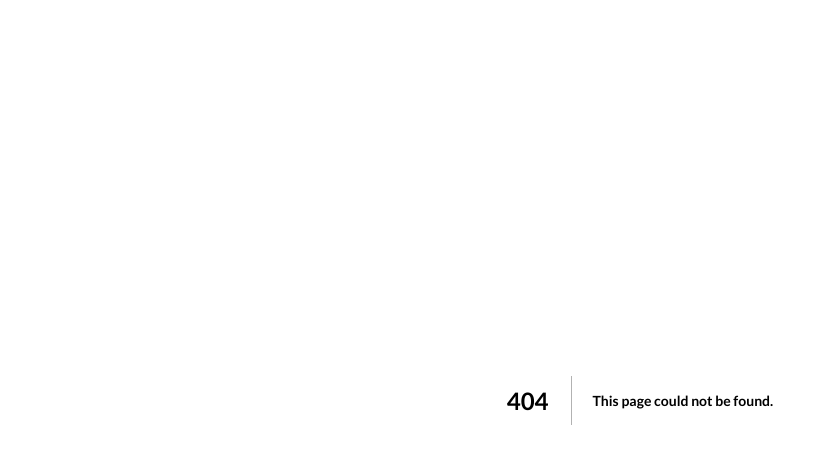
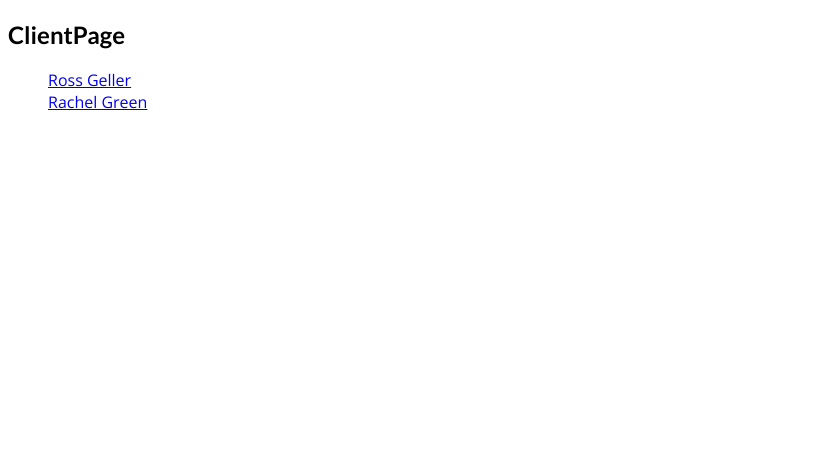
Before and after one commit to shashankdkte/ac-next, a Next.js app in the folder 02-file-based-routing/: page /clients in a window 1280 px wide. Before the commit this address had no page. Shown: the top 450 px of the page, without its empty margins (0-828 px from the left). Built offline with nearby package versions, Linux system fonts and the light colour scheme.

Commit message:
Navigating to Dynamic Routes

```diff
--- a/02-file-based-routing/pages/clients/[id]/index.js
+++ b/02-file-based-routing/pages/clients/[id]/index.js
@@ -2,6 +2,7 @@ function ClientPage()
 {
   return <div>
     <h2>ClientPage</h2>
+
   </div>
 }
 
--- /dev/null
+++ b/02-file-based-routing/pages/clients/index.js
@@ -0,0 +1,19 @@
+import Link from "next/link";
+function ClientPage()
+{
+  const clients = [
+    { id: "ross", name: "Ross Geller" },
+    {id:"rachel", name:"Rachel Green"}
+  ]
+  return <div>
+    <h2>ClientPage</h2>
+    <ul>
+      {clients.map((client) => (<div>
+        <Link href={`/clients/${client.id}`}>{client.name}</Link>
+        </div>
+      ))}
+    </ul>
+  </div>
+}
+
+export default ClientPage;
```
Also changed, not shown: 02-file-based-routing/pages/index.js (+9 -0 lines).
